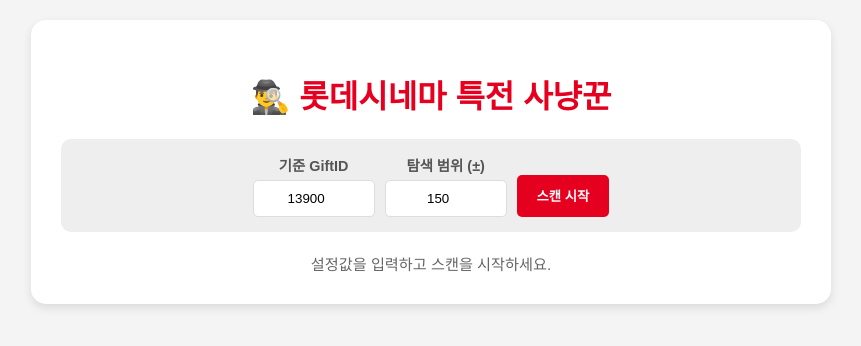
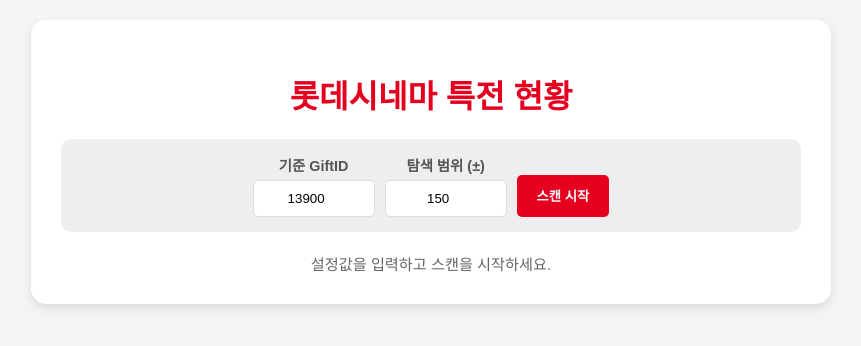
Before and after one commit to ksh-2/lotte-hunter, a website: page public/index.html in a window 1280 px wide. Shown: the whole page, without its empty margins (209-1070 px from the left). Drawn offline with Linux system fonts and the light colour scheme.

Commit message:
Update index.html

```diff
--- a/public/index.html
+++ b/public/index.html
@@ -3,7 +3,7 @@
 <head>
     <meta charset="UTF-8">
     <meta name="viewport" content="width=device-width, initial-scale=1.0">
-    <title>Lotte Cinema Hidden Stock Hunter</title>
+    <title>롯데시네마 특전 재고 조회</title>
     <style>
         body { font-family: 'Noto Sans KR', sans-serif; max-width: 800px; margin: 0 auto; padding: 20px; background-color: #f4f4f4; }
         .container { background: white; padding: 30px; border-radius: 15px; box-shadow: 0 4px 10px rgba(0,0,0,0.1); }
@@ -47,7 +47,7 @@
 </head>
 <body>
     <div class="container">
-        <h1>🕵️‍♂️ 롯데시네마 특전 사냥꾼</h1>
+        <h1>롯데시네마 특전 현황</h1>
 
         <div class="controls">
             <div class="input-group">
```
